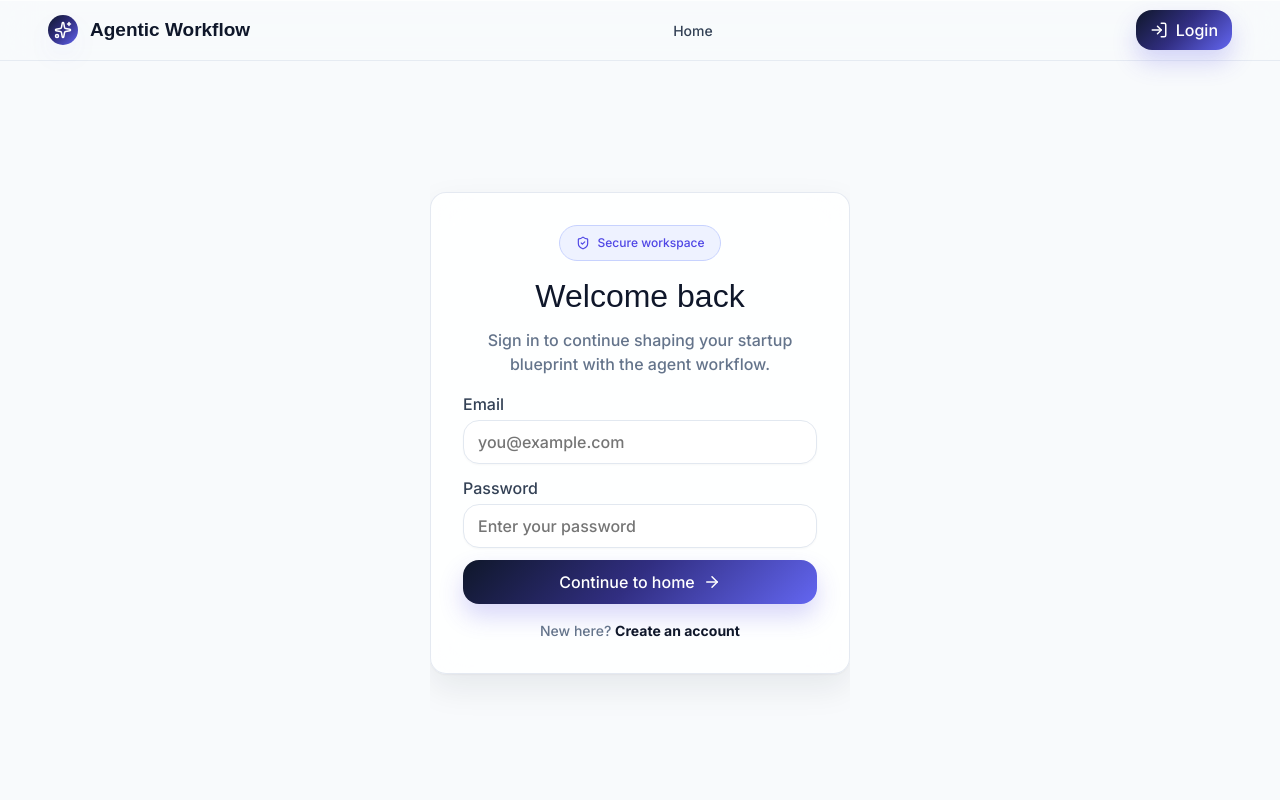
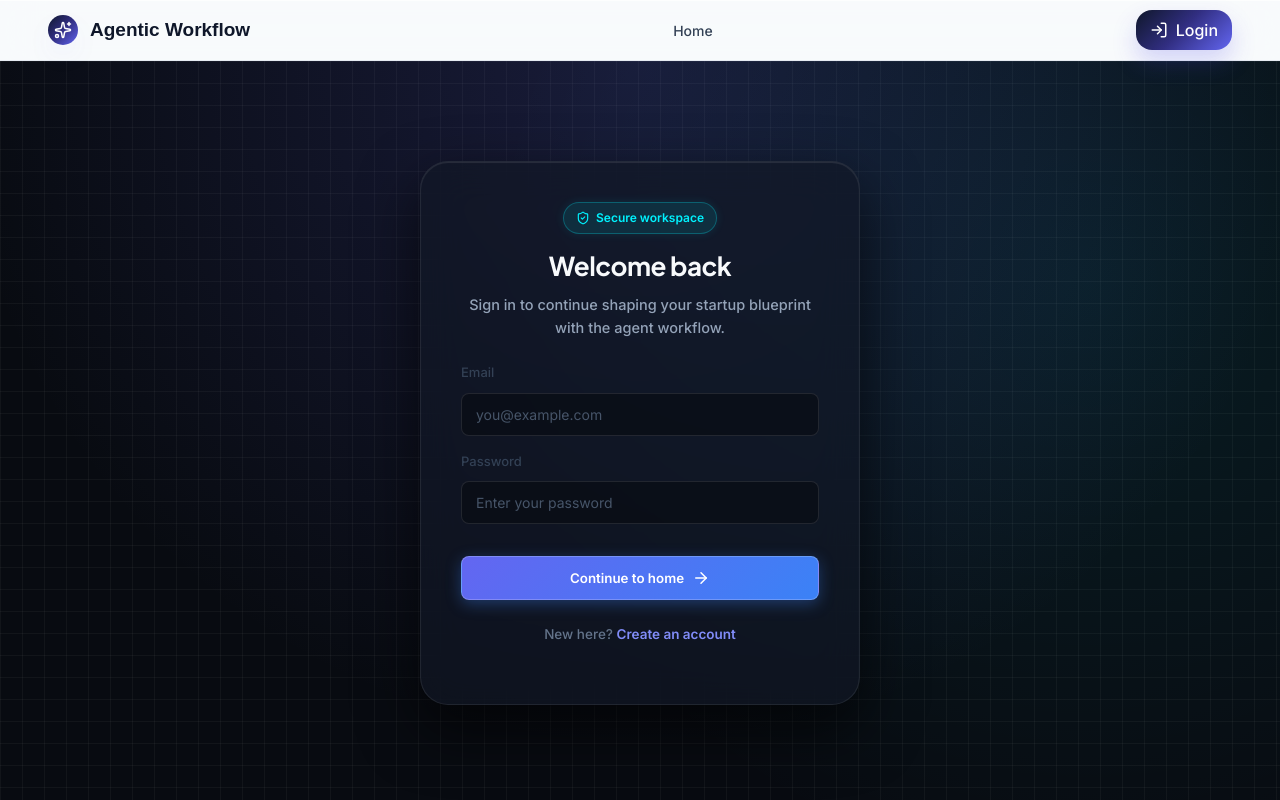
Before and after one commit to TheinMinHtet/agentic, a Next.js app: page /login in a window 1280 px wide. Shown: the top 800 px of the page. Built offline with nearby package versions, Linux system fonts and the light colour scheme; no server answers.

Commit message:
change ui for login

```diff
--- a/src/App.css
+++ b/src/App.css
@@ -831,3 +831,177 @@
     row-gap: var(--spacing-16);
   }
 }
+
+/* -------------------------------------
+   AI-Native Dark Theme Auth Overrides
+-------------------------------------- */
+.landing-dark-theme-wrapper {
+  min-height: calc(100vh - 56px);
+  background-color: #080B11;
+  background-image:
+    radial-gradient(circle at 50% 0%, rgba(99, 102, 241, 0.18) 0%, rgba(8, 11, 17, 0) 70%),
+    radial-gradient(circle at 85% 30%, rgba(0, 242, 254, 0.08) 0%, rgba(8, 11, 17, 0) 50%),
+    linear-gradient(to right, rgba(255, 255, 255, 0.04) 1px, transparent 1px),
+    linear-gradient(to bottom, rgba(255, 255, 255, 0.04) 1px, transparent 1px);
+  background-size: 100% 100%, 100% 100%, 22px 22px, 22px 22px;
+  color: #F8FAFC;
+  font-family: var(--font-inter, 'Inter', system-ui, -apple-system, sans-serif);
+  padding: 40px 24px;
+  display: flex;
+  flex-direction: column;
+  align-items: center;
+  justify-content: center;
+  position: relative;
+  overflow: hidden;
+}
+
+.glass-panel {
+  background: rgba(18, 24, 38, 0.65);
+  border: 1px solid rgba(255, 255, 255, 0.08);
+  border-radius: 28px;
+  backdrop-filter: blur(20px);
+  -webkit-backdrop-filter: blur(20px);
+  padding: 40px;
+  width: 100%;
+  max-width: 440px;
+  box-shadow: 0 24px 60px rgba(0, 0, 0, 0.65), inset 0 1px 1px rgba(255, 255, 255, 0.1);
+  text-align: center;
+  transition: all 0.35s cubic-bezier(0.16, 1, 0.3, 1);
+  margin: 0 auto;
+}
+
+.glass-panel:hover {
+  border-color: rgba(0, 242, 254, 0.4);
+  box-shadow: 0 30px 70px rgba(0, 0, 0, 0.75), 0 0 40px rgba(56, 189, 248, 0.12), inset 0 1px 1px rgba(255, 255, 255, 0.15);
+}
+
+.dark-input {
+  background: rgba(8, 11, 17, 0.6);
+  border: 1px solid rgba(255, 255, 255, 0.1);
+  color: #F8FAFC;
+  border-radius: 8px;
+  padding: 12px 14px;
+  width: 100%;
+  font-family: var(--font-inter, 'Inter', system-ui, sans-serif);
+  font-size: 14px;
+  transition: all 0.3s ease;
+  margin-top: 6px;
+  box-sizing: border-box;
+}
+
+.dark-input:focus {
+  outline: none;
+  border-color: #00F2FE;
+  box-shadow: 0 0 0 2px rgba(0, 242, 254, 0.2);
+  background: rgba(8, 11, 17, 0.8);
+}
+
+.dark-input::placeholder {
+  color: #475569;
+}
+
+.dark-label {
+  display: block;
+  text-align: left;
+  color: #94A3B8;
+  font-size: 13px;
+  font-weight: 500;
+  margin-bottom: 4px;
+}
+
+.glass-panel h2 {
+  font-family: var(--font-jakarta, 'Plus Jakarta Sans', system-ui, sans-serif);
+  font-size: 26px;
+  font-weight: 700;
+  color: #F8FAFC;
+  margin-bottom: 12px;
+  letter-spacing: -0.02em;
+}
+
+.glass-panel p.auth-copy-dark {
+  color: #94A3B8;
+  font-size: 14.5px;
+  line-height: 1.6;
+  margin-bottom: 24px;
+}
+
+.glass-panel .button-primary-dark {
+  background: linear-gradient(135deg, #6366F1 0%, #3B82F6 100%);
+  color: #FFFFFF;
+  border: 1px solid rgba(255, 255, 255, 0.22);
+  border-radius: 8px;
+  padding: 12px 24px;
+  box-shadow: 0 4px 15px rgba(59, 130, 246, 0.35);
+  font-weight: 600;
+  font-family: var(--font-inter, 'Inter', system-ui, sans-serif);
+  transition: all 0.35s ease;
+  width: 100%;
+  margin-top: 16px;
+  display: flex;
+  justify-content: center;
+  align-items: center;
+  gap: 8px;
+  cursor: pointer;
+}
+
+.glass-panel .button-primary-dark:hover {
+  transform: translateY(-2px);
+  box-shadow: 0 8px 25px rgba(59, 130, 246, 0.5);
+  filter: brightness(1.1);
+}
+
+.glass-panel .button-primary-dark:disabled {
+  opacity: 0.6;
+  cursor: not-allowed;
+  transform: none;
+}
+
+.dark-switch-copy {
+  margin-top: 24px;
+  color: #64748B;
+  font-size: 13.5px;
+}
+
+.dark-switch-copy a {
+  color: #818CF8;
+  font-weight: 600;
+  transition: color 0.2s ease;
+  text-decoration: none;
+}
+
+.dark-switch-copy a:hover {
+  color: #C4B5FD;
+}
+
+.badge-neon {
+  background: rgba(0, 242, 254, 0.1);
+  color: #00F2FE;
+  border: 1px solid rgba(0, 242, 254, 0.25);
+  padding: 6px 12px;
+  border-radius: 999px;
+  font-size: 12px;
+  font-weight: 600;
+  display: inline-flex;
+  align-items: center;
+  gap: 6px;
+  margin-bottom: 16px;
+  box-shadow: 0 0 10px rgba(0, 242, 254, 0.1);
+}
+
+.auth-form-dark {
+  display: flex;
+  flex-direction: column;
+  gap: 16px;
+}
+
+.dark-error {
+  margin: 0;
+  padding: 10px 12px;
+  color: #FDA4AF;
+  background: rgba(225, 29, 72, 0.15);
+  border: 1px solid rgba(225, 29, 72, 0.3);
+  border-radius: 8px;
+  font-size: 13.5px;
+  line-height: 1.4;
+  text-align: left;
+}
--- a/src/app/login/page.tsx
+++ b/src/app/login/page.tsx
@@ -44,23 +44,23 @@ export default function LoginPage() {
   };
 
   return (
-    <section className="auth-section section-padding container">
-      <div className="auth-card card">
-        <span className="badge-accent auth-badge">
+    <section className="landing-dark-theme-wrapper">
+      <div className="glass-panel">
+        <span className="badge-neon">
           <ShieldCheck size={14} />
           Secure workspace
         </span>
         <h2>Welcome back</h2>
-        <p className="text-muted auth-copy">
+        <p className="auth-copy-dark">
           Sign in to continue shaping your startup blueprint with the agent workflow.
         </p>
-        <form onSubmit={handleLogin} className="auth-form">
+        <form onSubmit={handleLogin} className="auth-form-dark">
           <div className="form-field">
-            <label htmlFor="email">Email</label>
+            <label htmlFor="email" className="dark-label">Email</label>
             <input
               id="email"
               type="email"
-              className="input-text"
+              className="dark-input"
               value={email}
               onChange={(event) => setEmail(event.target.value)}
               placeholder="you@example.com"
@@ -68,24 +68,24 @@ export default function LoginPage() {
             />
           </div>
           <div className="form-field">
-            <label htmlFor="password">Password</label>
+            <label htmlFor="password" className="dark-label">Password</label>
             <input
               id="password"
               type="password"
-              className="input-text"
+              className="dark-input"
               value={password}
               onChange={(event) => setPassword(event.target.value)}
               placeholder="Enter your password"
               required
             />
           </div>
-          {errorMessage && <p className="auth-error">{errorMessage}</p>}
-          <button type="submit" className="button-primary button-full" disabled={isSubmitting}>
+          {errorMessage && <p className="dark-error">{errorMessage}</p>}
+          <button type="submit" className="button-primary-dark" disabled={isSubmitting}>
             {isSubmitting ? 'Signing in...' : 'Continue to home'}
             <ArrowRight size={18} />
           </button>
         </form>
-        <p className="auth-switch text-muted">
+        <p className="dark-switch-copy">
           New here? <Link href="/register">Create an account</Link>
         </p>
       </div>
```
Also changed, not shown: src/app/register/page.tsx (+16 -16 lines), 1 other file (tests, documents, lock files or other folders).
